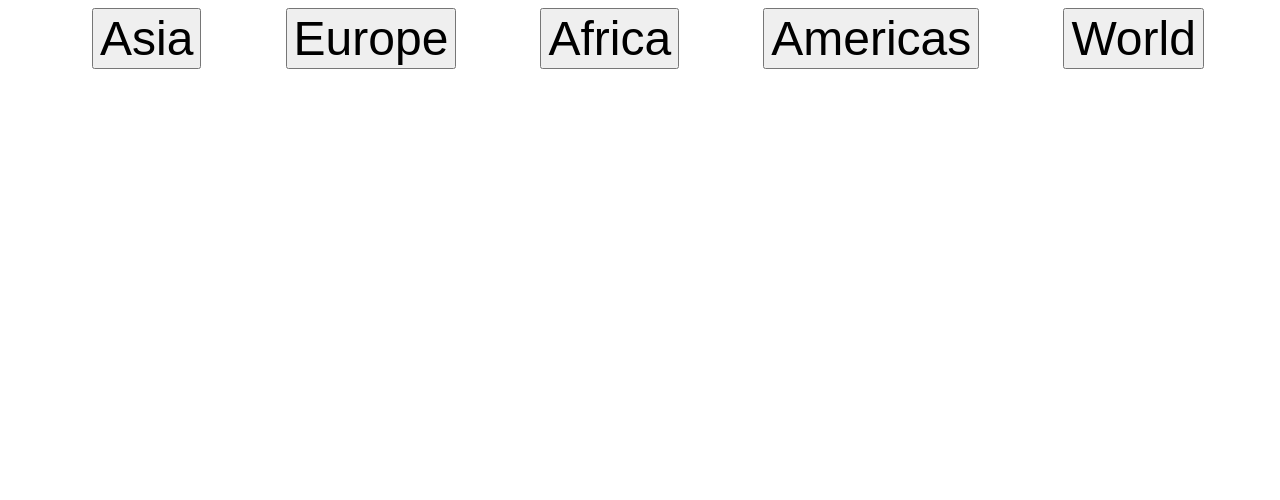
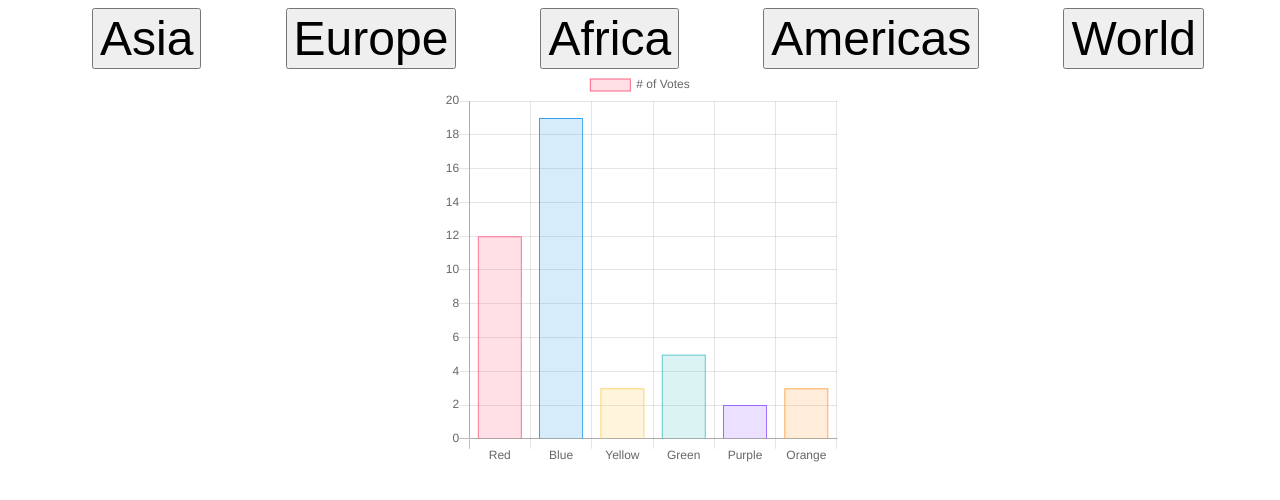
Before and after one commit to dvdbobr/covid19, a plain HTML site: page index.html in a window 1280 px wide. Drawn offline with nearby package versions, Linux system fonts and the light colour scheme; no server answers.

Commit message:
second commit

```diff
--- a/index.html
+++ b/index.html
@@ -6,6 +6,7 @@
     <meta http-equiv="X-UA-Compatible" content="IE=edge">
     <meta name="viewport" content="width=device-width, initial-scale=1.0">
     <title>Covid-19</title>
+    <script src="https://cdnjs.cloudflare.com/ajax/libs/Chart.js/2.9.4/Chart.min.js"></script>
     <style>
         .flex {
             display: flex;
@@ -15,6 +16,11 @@
         button{
             font-size: 3rem;
         }
+    .canvasCon{
+        width: 400px;
+        height: 400px;
+        margin: 0 auto;
+    }
     </style>
 </head>
 
@@ -26,6 +32,48 @@
         <button class="Americas">Americas</button>
         <button class="world">World</button>
     </div>
+    <div class="canvasCon">
+        <canvas id="myChart" width="400" height="400"></canvas>
+    </div>
+<script>
+var ctx = document.getElementById('myChart').getContext('2d');
+var myChart = new Chart(ctx, {
+    type: 'bar',
+    data: {
+        labels: ['Red', 'Blue', 'Yellow', 'Green', 'Purple', 'Orange'],
+        datasets: [{
+            label: '# of Votes',
+            data: [12, 19, 3, 5, 2, 3],
+            backgroundColor: [
+                'rgba(255, 99, 132, 0.2)',
+                'rgba(54, 162, 235, 0.2)',
+                'rgba(255, 206, 86, 0.2)',
+                'rgba(75, 192, 192, 0.2)',
+                'rgba(153, 102, 255, 0.2)',
+                'rgba(255, 159, 64, 0.2)'
+            ],
+            borderColor: [
+                'rgba(255, 99, 132, 1)',
+                'rgba(54, 162, 235, 1)',
+                'rgba(255, 206, 86, 1)',
+                'rgba(75, 192, 192, 1)',
+                'rgba(153, 102, 255, 1)',
+                'rgba(255, 159, 64, 1)'
+            ],
+            borderWidth: 1
+        }]
+    },
+    options: {
+        scales: {
+            yAxes: [{
+                ticks: {
+                    beginAtZero: true
+                }
+            }]
+        }
+    }
+});
+</script>
     <script src="/js/index.js"></script>
 </body>
 
--- a/js/index.js
+++ b/js/index.js
@@ -1,4 +1,6 @@
-const proxy = 'https://api.allorigins.win/raw?url=';
+const proxy = 'https://api.codetabs.com/v1/proxy/?quest=';
+
+
 const coutriesEndpoint = 'https://restcountries.herokuapp.com/api/v1';
 const covidStats = 'https://corona-api.com/countries';
 const continents = document.querySelector('.continents');
```
